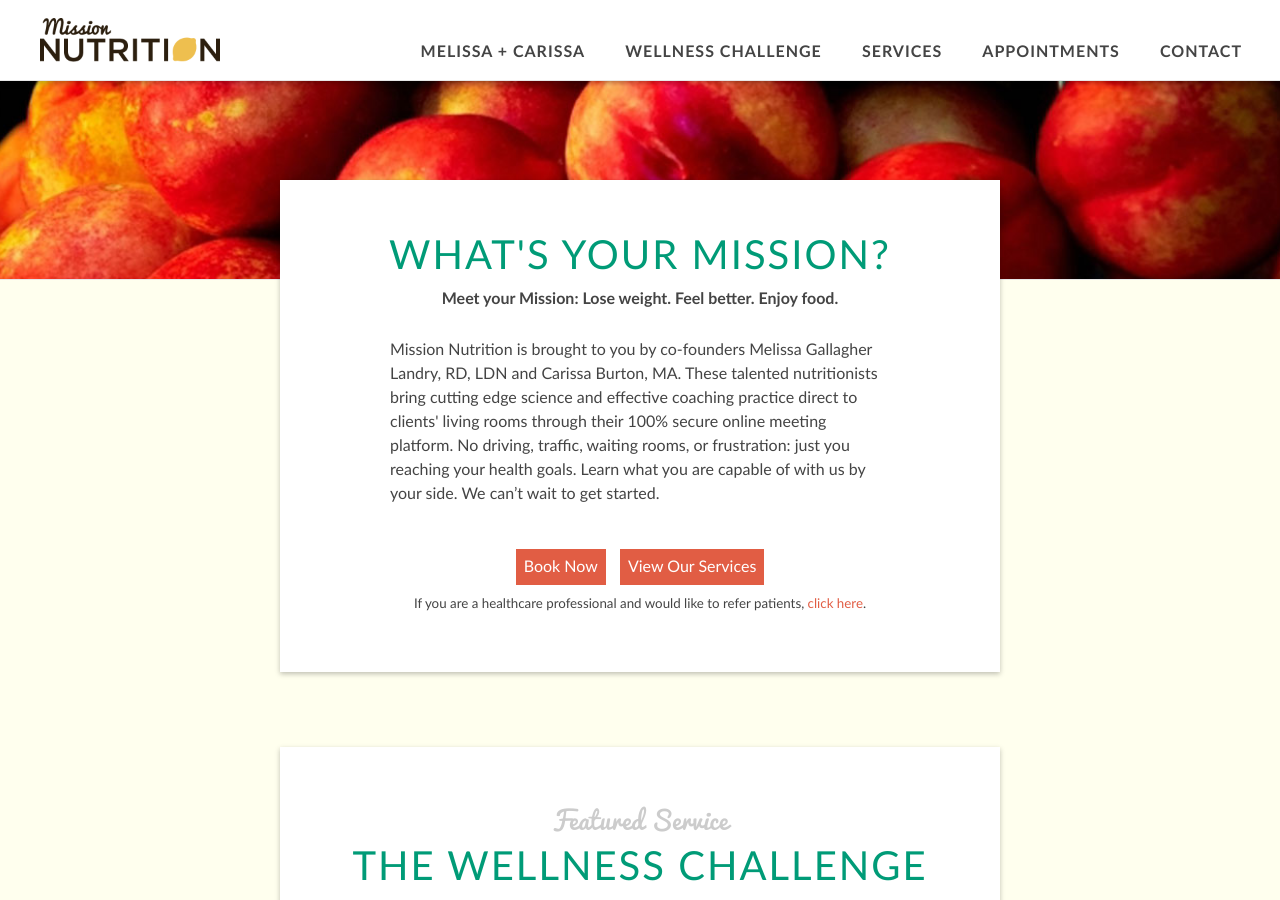
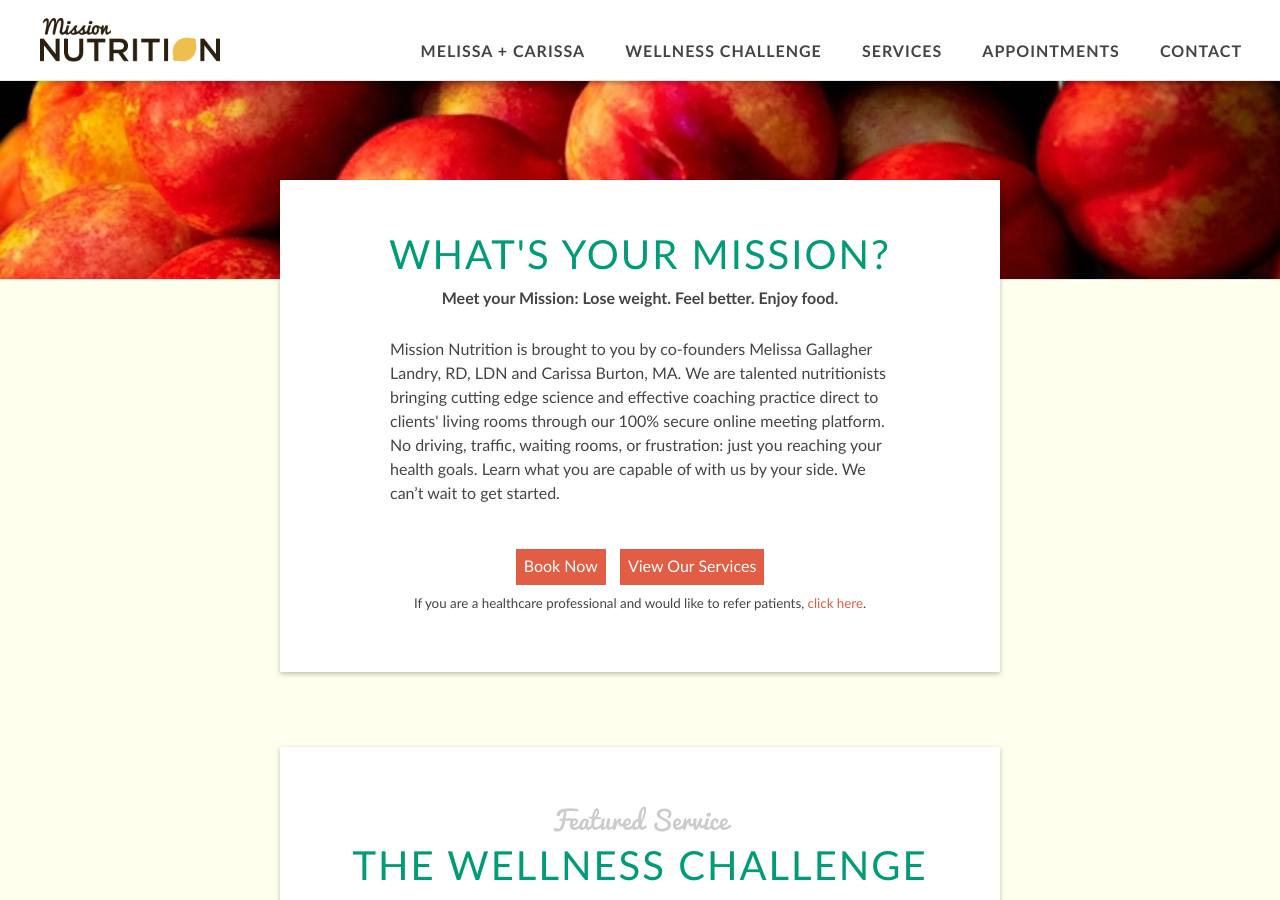
Before and after one commit to davelandry/missionnutrition, a Jekyll site: the page built from index.html, in a window 1280 px wide and 900 px high. Built offline with Jekyll 4.4.1, drawn with Linux system fonts in a browser that asks for light colours; nearby versions of some CDN libraries.

Commit message:
Update index.html

```diff
--- a/index.html
+++ b/index.html
@@ -9,7 +9,7 @@
   </h4>
 
   <p>
-    Mission Nutrition is brought to you by co-founders Melissa Gallagher Landry, RD, LDN and Carissa Burton, MA. These talented nutritionists bring cutting edge science and effective coaching practice direct to clients' living rooms through their 100% secure online meeting platform. No driving, traffic, waiting rooms, or frustration: just you reaching your health goals. Learn what you are capable of with us by your side. We can’t wait to get started.
+    Mission Nutrition is brought to you by co-founders Melissa Gallagher Landry, RD, LDN and Carissa Burton, MA. We are talented nutritionists bringing cutting edge science and effective coaching practice direct to clients' living rooms through our 100% secure online meeting platform. No driving, traffic, waiting rooms, or frustration: just you reaching your health goals. Learn what you are capable of with us by your side. We can’t wait to get started.
   </p>
 
   <p class="center">
```
